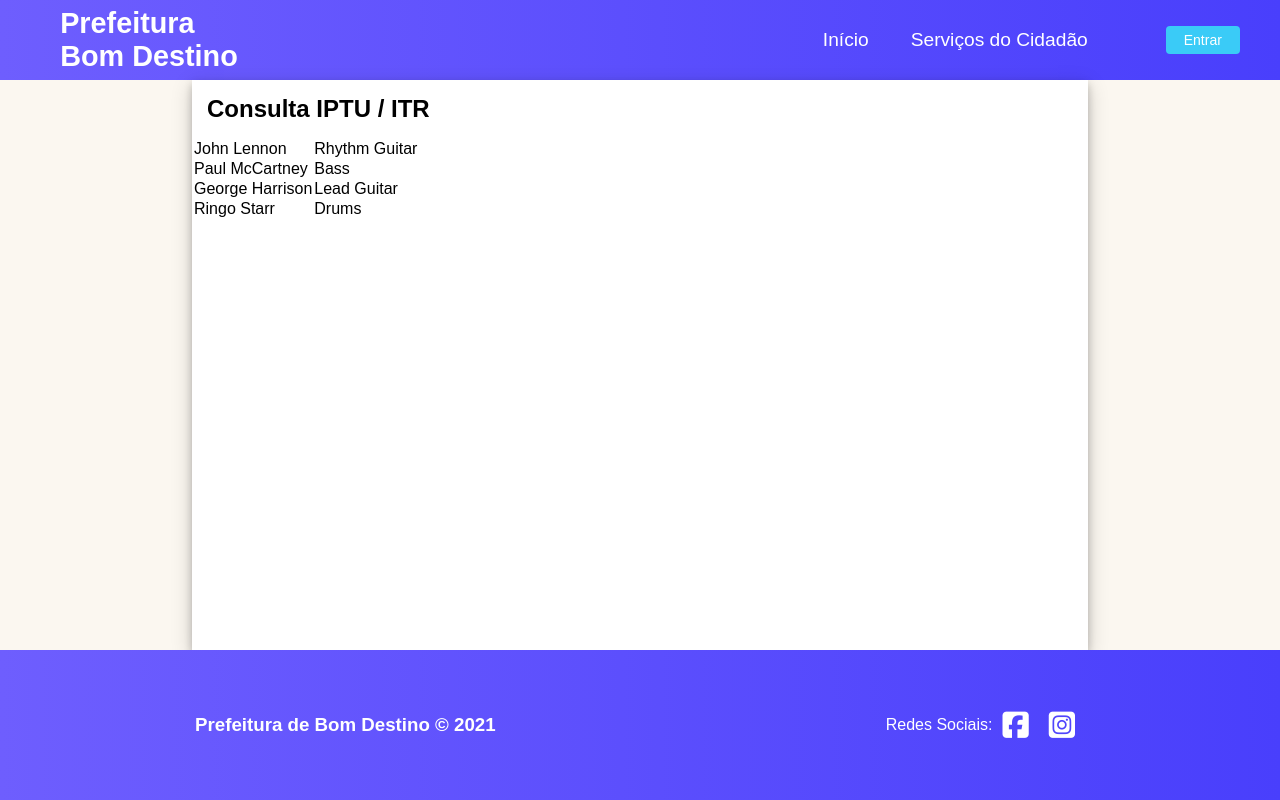
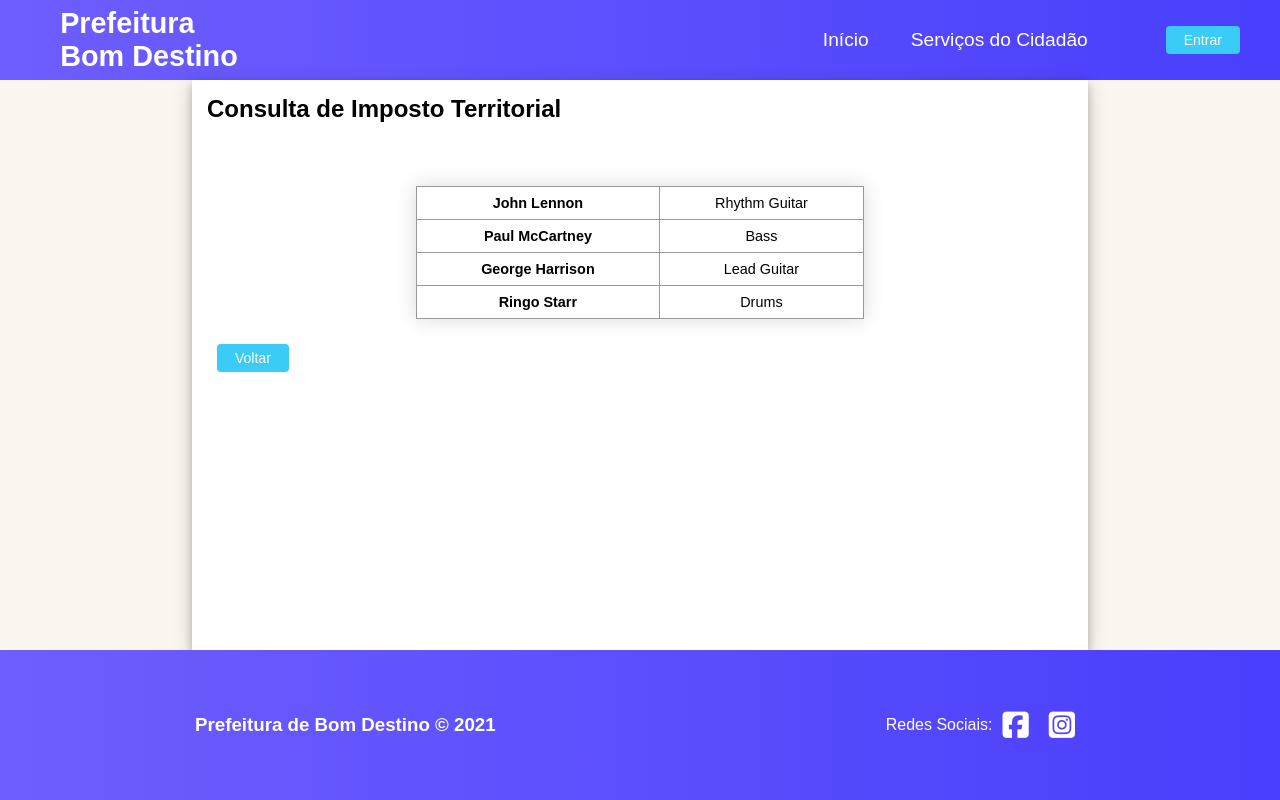
Before and after one commit to douglasmacb/sgmweb, a React (Create React App) app: page /tax in a window 1280 px wide. Built offline with nearby package versions, Linux system fonts and the light colour scheme.

Commit message:
feat: go back feature implemented at TaxPage

```diff
--- a/src/components/FastAccess/FastAccess.tsx
+++ b/src/components/FastAccess/FastAccess.tsx
@@ -3,6 +3,7 @@
 import history from '../../history'
 
 const SearchByCpfCnpj = (event: any) => {
+    console.log(event)
     history.push('/tax')
 }
 
@@ -10,10 +11,11 @@
 }
 
 export const FastAccess: React.FC = () => {
+
     return (
         <div className="fast-access">
             <div className="search-bar">
-                <Search title="Consultar IPTU/ITR por CPF / CNPJ" formValues={SearchByCpfCnpj} maxLength={14} />
+                <Search title="Consultar Imposto Territorial por CPF / CNPJ" formValues={SearchByCpfCnpj} maxLength={14} />
                 <Search title="Consultar Processos" mask="999999" formValues={searchProcess} />
             </div>
         </div>
--- a/src/components/Layout/Layout.tsx
+++ b/src/components/Layout/Layout.tsx
@@ -1,12 +1,19 @@
+import React from 'react'
+import { RouteProps } from 'react-router'
 import { Navbar, Footer } from '../../components'
 import './Layout.css'
 
-export const Layout: React.FC = ({children}) => {
+interface ILayoutProps {
+  location?: RouteProps["location"];
+  children: RouteProps["children"];
+}
+
+export const Layout: React.FC<ILayoutProps> = (props: ILayoutProps) => {
   return (
     <>
         <Navbar />
         <div className="container">
-          <main>{children}</main>
+          <main>{props.children}</main>
         </div>
         <Footer />
     </>
--- a/src/pages/Tax/TaxPage.css
+++ b/src/pages/Tax/TaxPage.css
@@ -1,15 +1,29 @@
-.search-bar {
+.tax-container {
     display: flex;
-    flex-direction: row;
-    justify-content: center;
+    flex-direction: column;
+    align-items: center;
+    margin-top: 3rem;
 }
 
-.search-bar > form {
-    margin-right: 15px;
+.tax-table  {
+    border-collapse: collapse;
+    width: 50%;
+    text-align: center;
+    font-size: 0.9em;
+    box-shadow: 0 0 20px rgba(0, 0, 0, 0.15);
 }
 
-.page-title {
-    padding: 15px;
+.tax-table td, th {
+    border: 1px solid #999;
+    padding: 0.5rem;
+}
+
+.tax-table-name {
+    font-weight: bold;
+}
+
+.tax-btn {
+    margin: 25px;
 }
 
 @media screen and (max-width: 1200px) {
--- a/src/pages/Tax/TaxPage.tsx
+++ b/src/pages/Tax/TaxPage.tsx
@@ -1,33 +1,45 @@
 import React from 'react'
+import { History, LocationState } from 'history'
+import { Button } from '../../components/Button'
 import './TaxPage.css'
 
-class TaxPage extends React.Component {
+interface Props {
+    history: History<LocationState>
+}
+
+class TaxPage extends React.Component<Props> {
+
+    goBack = (): void => {
+        this.props.history.goBack()
+    }
+
     render() {
         return (
             <>
-                <div>
-                    <h2 className="page-title">Consulta IPTU / ITR</h2>
-                    <table>
+                <h2 className="page-title">Consulta de Imposto Territorial</h2>
+                <div className="tax-container">
+                    <table className="tax-table">
                         <tbody>
                             <tr>
-                                <td>John Lennon</td>
-                                <td>Rhythm Guitar</td>
+                                <td className="tax-table-name">John Lennon</td>
+                                <td className="tax-table-value">Rhythm Guitar</td>
                             </tr>
                             <tr>
-                                <td>Paul McCartney</td>
-                                <td>Bass</td>
+                                <td className="tax-table-name">Paul McCartney</td>
+                                <td className="tax-table-value">Bass</td>
                             </tr>
                             <tr>
-                                <td>George Harrison</td>
-                                <td>Lead Guitar</td>
+                                <td className="tax-table-name">George Harrison</td>
+                                <td className="tax-table-value">Lead Guitar</td>
                             </tr>
                             <tr>
-                                <td>Ringo Starr</td>
-                                <td>Drums</td>
+                                <td className="tax-table-name">Ringo Starr</td>
+                                <td className="tax-table-value">Drums</td>
                             </tr>
                         </tbody>
                     </table>
                 </div>
+                <Button cName="tax-btn" onClick={this.goBack}>Voltar</Button>
             </>
         )
     }
```
